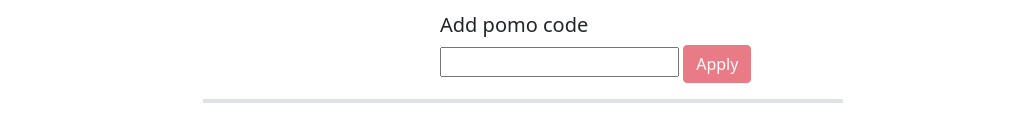
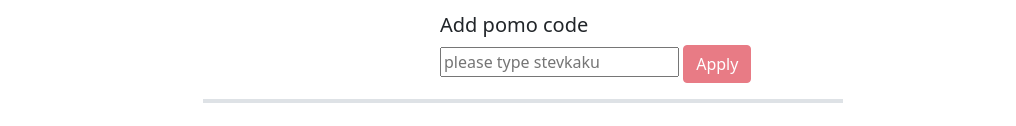
Before and after one commit to mdsabbiralam1/mac-book-pro, a plain HTML site: page index.html in a window 1280 px wide. Shown: the part 862-988 px from the top of the page, without its empty margins (117-1133 px from the left). Drawn offline with Linux system fonts and the light colour scheme.

Commit message:
pomo code placholder added

```diff
--- a/index.html
+++ b/index.html
@@ -78,7 +78,7 @@
               <!-- pomo code section  -->
               <section>
                 <h5>Add pomo code</h5>
-                <input type="text" id="pomo-input">
+                <input type="text" id="pomo-input" placeholder="please type stevkaku">
                 <button class="btn btn-danger" id="pomo-btn" disabled>Apply</button>
               </section>
           </div>
```
